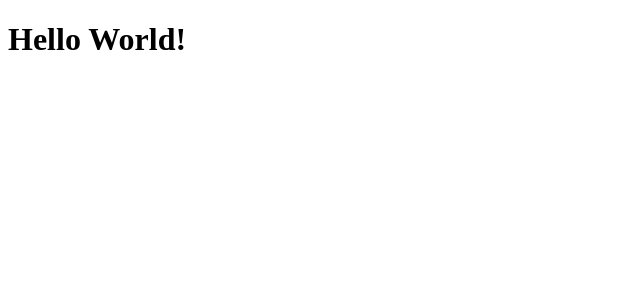
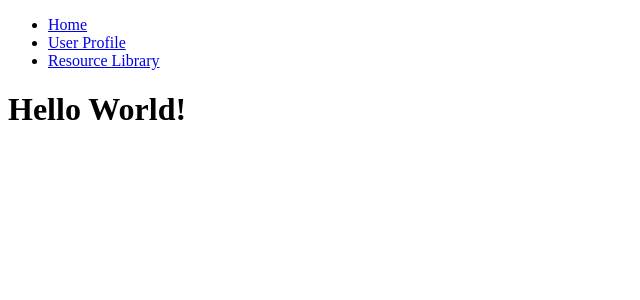
Before and after one commit to MBHunter88/queer_conceptions, a React (Vite) app in the folder client/: page / in a window 1280 px wide. Shown: the top 300 px of the page, without its empty margins (0-640 px from the left). Built offline with nearby package versions, Linux system fonts and the light colour scheme.

Commit message:
add navbar to pages for navigation

```diff
--- /dev/null
+++ b/client/src/components/NavBar.jsx
@@ -0,0 +1,23 @@
+import React from 'react';
+import { Link } from 'react-router-dom';
+
+
+const Navbar = () => {
+  return (
+    <nav className={'landing-page'}>
+      <ul>
+        <li>
+          <Link to="/">Home</Link>
+        </li>
+        <li>
+          <Link to="/profile">User Profile</Link>
+        </li>
+        <li >
+          <Link to="/resources">Resource Library</Link>
+        </li>
+      </ul>
+    </nav>
+  );
+};
+
+export default Navbar;
--- a/client/src/pages/LandingPage.jsx
+++ b/client/src/pages/LandingPage.jsx
@@ -1,5 +1,5 @@
 import React from 'react';
-
+import NavBar from '../components/NavBar';
 
 
 const LandingPage = () => {
@@ -7,6 +7,7 @@ const LandingPage = () => {
 
     return (
         <div className={'landing-page'}>
+            <NavBar />
             <h1>Hello World!</h1>
         </div>
     );
--- a/client/src/pages/ResourceLibrary.jsx
+++ b/client/src/pages/ResourceLibrary.jsx
@@ -1,5 +1,5 @@
 import React from 'react';
-
+import NavBar from '../components/NavBar';
 
 
 const ResourceLibrary = () => {
@@ -7,6 +7,7 @@ const ResourceLibrary = () => {
 
     return (
         <div className={'resource-library'}>
+            <NavBar />
             <h1>Resource Library</h1>
         </div>
     );
--- a/client/src/pages/UserProfile.jsx
+++ b/client/src/pages/UserProfile.jsx
@@ -1,5 +1,5 @@
 import React from 'react';
-
+import NavBar from '../components/NavBar';
 
 
 const UserProfile = () => {
@@ -7,6 +7,7 @@ const UserProfile = () => {
 
     return (
         <div className={'user-profile'}>
+            <NavBar />
             <h1>Welcome User!</h1>
         </div>
     );
```
